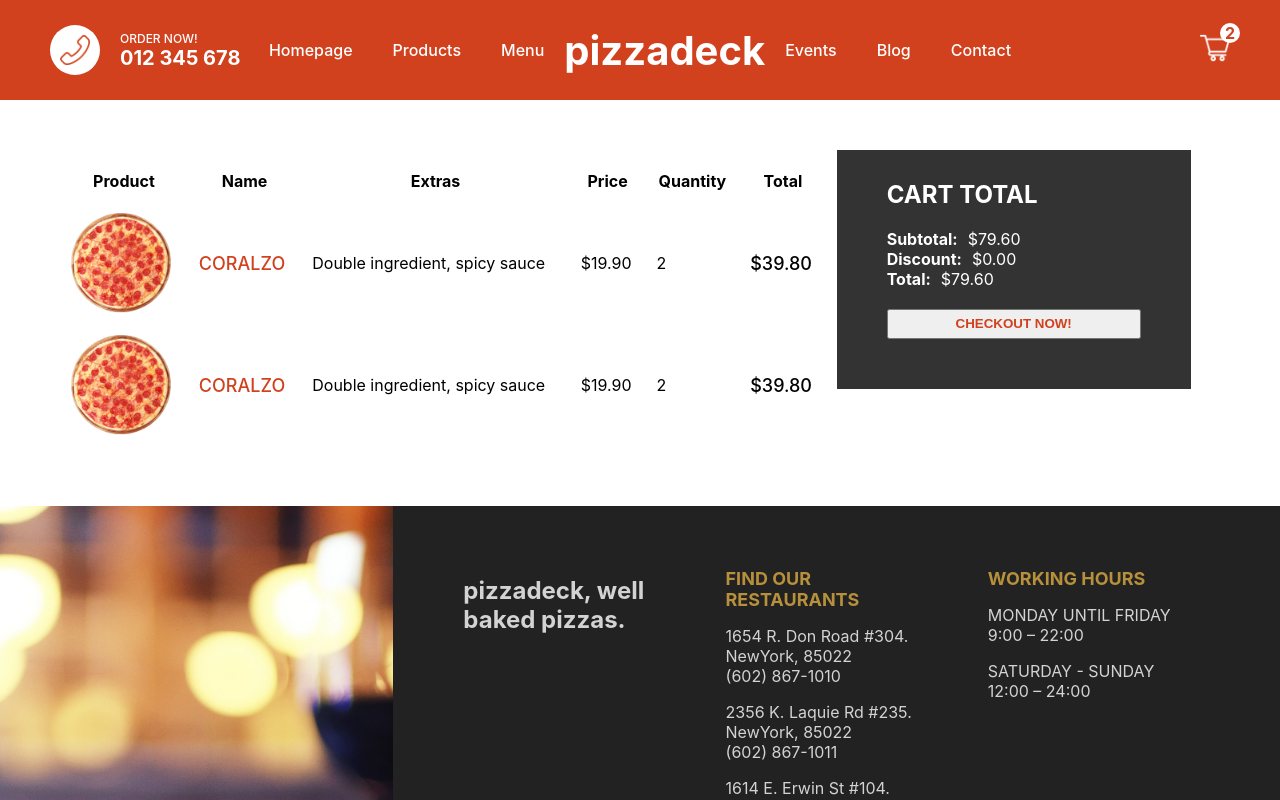
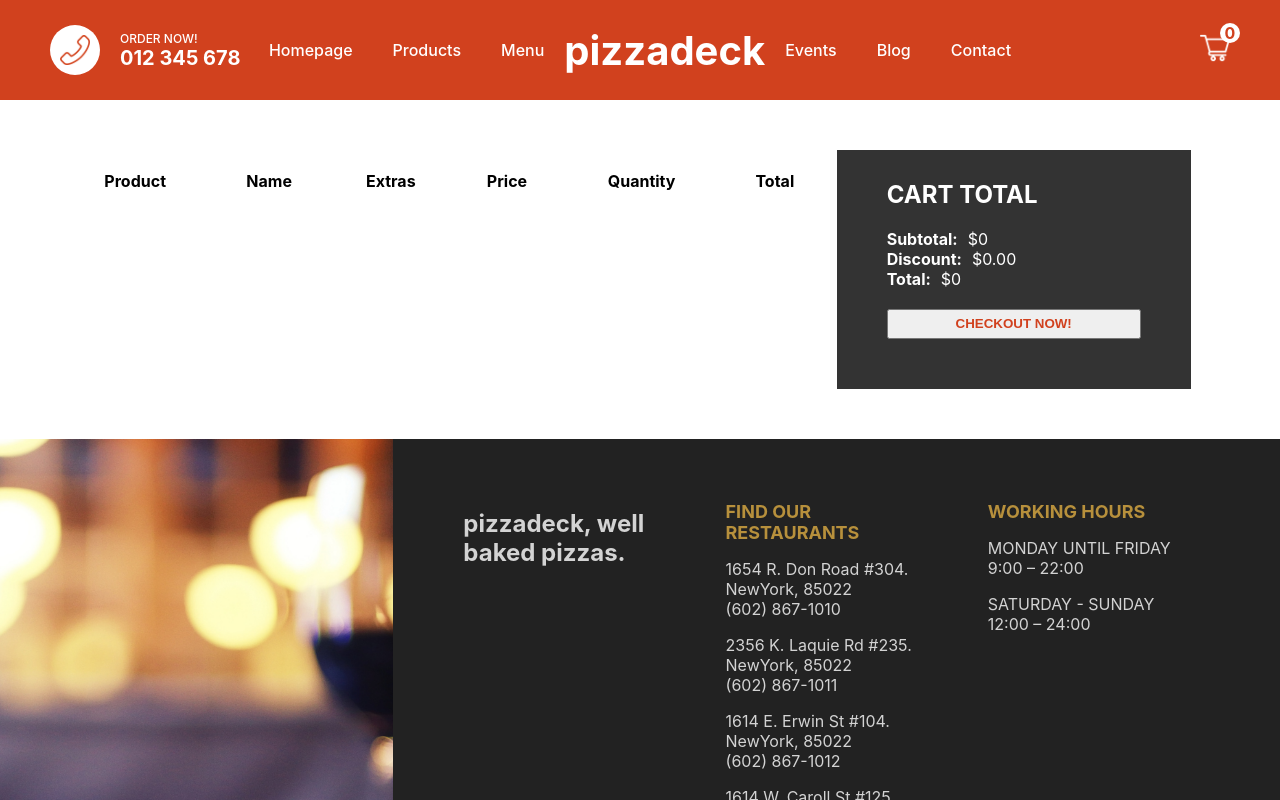
Before and after one commit to dhwajsharma/food-ordering-nextjs, a Next.js app: page /cart in a window 1280 px wide. Shown: the top 800 px of the page. Built offline with nearby package versions, Linux system fonts and the light colour scheme.

Commit message:
Implemented Redux

```diff
--- a/components/Navbar.jsx
+++ b/components/Navbar.jsx
@@ -1,7 +1,10 @@
 import Image from "next/image";
 import styles from "../styles/Navbar.module.css";
+import { useSelector } from "react-redux";
+import Link from "next/link";
 
 const Navbar = () => {
+  const quantity = useSelector((state) => state.cart.quantity);
   return (
     <div className={styles.container}>
       <div className={styles.item}>
@@ -24,12 +27,14 @@
           <li className={styles.listItem}>Contact</li>
         </ul>
       </div>
-      <div className={styles.item}>
-        <div className={styles.cart}>
-          <Image src="/img/cart.png" alt="" width="30px" height="30px" />
-          <div className={styles.counter}>2</div>
+      <Link href="/cart" passHref>
+        <div className={styles.item}>
+          <div style={{ cursor: "pointer" }} className={styles.cart}>
+            <Image src="/img/cart.png" alt="" width="30px" height="30px" />
+            <div className={styles.counter}>{quantity}</div>
+          </div>
         </div>
-      </div>
+      </Link>
     </div>
   );
 };
--- a/package.json
+++ b/package.json
@@ -8,11 +8,14 @@
     "lint": "next lint"
   },
   "dependencies": {
+    "@reduxjs/toolkit": "^1.8.0",
     "axios": "^0.26.1",
     "mongoose": "^6.1.5",
     "next": "12.0.7",
     "react": "17.0.2",
-    "react-dom": "17.0.2"
+    "react-dom": "17.0.2",
+    "react-redux": "^7.2.6",
+    "redux": "^4.1.2"
   },
   "devDependencies": {
     "eslint": "8.6.0",
--- a/pages/_app.js
+++ b/pages/_app.js
@@ -1,11 +1,15 @@
 import Layout from "../components/Layout";
 import "../styles/globals.css";
+import store from "../redux/store";
+import { Provider } from "react-redux";
 
 function MyApp({ Component, pageProps }) {
   return (
-    <Layout>
-      <Component {...pageProps} />
-    </Layout>
+    <Provider store={store}>
+      <Layout>
+        <Component {...pageProps} />
+      </Layout>
+    </Provider>
   );
 }
 
--- a/pages/cart.jsx
+++ b/pages/cart.jsx
@@ -1,7 +1,11 @@
 import styles from "../styles/Cart.module.css";
 import Image from "next/image";
+import { useDispatch, useSelector } from "react-redux";
 
 const Cart = () => {
+  const dispatch = useDispatch();
+  const cart = useSelector((state) => state.cart);
+
   return (
     <div className={styles.container}>
       <div className={styles.left}>
@@ -14,11 +18,12 @@
             <th>Quantity</th>
             <th>Total</th>
           </tr>
-          <tr className={styles.tr}>
+          {cart.products.map((product) => (
+            <tr className={styles.tr} key={product._id}>
               <td>
                 <div className={styles.imgContainer}>
                   <Image
-                  src="/img/pizza.png"
+                    src={product.img}
                     layout="fill"
                     objectFit="cover"
                     alt=""
@@ -26,65 +31,41 @@
                 </div>
               </td>
               <td>
-              <span className={styles.name}>CORALZO</span>
+                <span className={styles.name}>{product.title}</span>
               </td>
               <td>
                 <span className={styles.extras}>
-                Double ingredient, spicy sauce
+                  {product.extras.map((extra) => (
+                    <span key={extra._id}>{extra.text}, </span>
+                  ))}
                 </span>
               </td>
               <td>
-              <span className={styles.price}>$19.90</span>
+                <span className={styles.price}>${product.price}</span>
               </td>
               <td>
-              <span className={styles.quantity}>2</span>
+                <span className={styles.quantity}>{product.quantity}</span>
               </td>
               <td>
-              <span className={styles.total}>$39.80</span>
+                <span className={styles.total}>
+                  ${product.price * product.quantity}
+                </span>
               </td>
             </tr>
-          <tr className={styles.tr}>
-            <td>
-              <div className={styles.imgContainer}>
-                <Image
-                  src="/img/pizza.png"
-                  layout="fill"
-                  objectFit="cover"
-                  alt=""
-                />
-              </div>
-            </td>
-            <td>
-              <span className={styles.name}>CORALZO</span>
-            </td>
-            <td>
-              <span className={styles.extras}>
-                Double ingredient, spicy sauce
-              </span>
-            </td>
-            <td>
-              <span className={styles.price}>$19.90</span>
-            </td>
-            <td>
-              <span className={styles.quantity}>2</span>
-            </td>
-            <td>
-              <span className={styles.total}>$39.80</span>
-            </td>
-          </tr>
+          ))}
         </table>
       </div>
       <div className={styles.right}>
         <div className={styles.wrapper}>
           <h2 className={styles.title}>CART TOTAL</h2>
           <div className={styles.totalText}>
-            <b className={styles.totalTextTitle}>Subtotal:</b>$79.60
+            <b className={styles.totalTextTitle}>Subtotal:</b>${cart.total}
           </div>
           <div className={styles.totalText}>
             <b className={styles.totalTextTitle}>Discount:</b>$0.00
           </div>
           <div className={styles.totalText}>
-            <b className={styles.totalTextTitle}>Total:</b>$79.60
+            <b className={styles.totalTextTitle}>Total:</b>${cart.total}
           </div>
           <button className={styles.button}>CHECKOUT NOW!</button>
         </div>
--- /dev/null
+++ b/redux/cartSlice.js
@@ -0,0 +1,24 @@
+import { createSlice } from "@reduxjs/toolkit";
+
+const cartSlice = createSlice({
+  name: "cart",
+  initialState: {
+    products: [],
+    quantity: 0,
+    total: 0,
+  },
+
+  reducers: {
+    addProduct: (state, action) => {
+      state.products.push(action.payload);
+      state.quantity += 1;
+      state.total += action.payload.price * action.payload.quantity;
+    },
+    reset: (state) => {
+      state = initialState;
+    },
+  },
+});
+
+export const { addProduct, reset } = cartSlice.actions;
+export default cartSlice.reducer;
--- /dev/null
+++ b/redux/store.js
@@ -0,0 +1,8 @@
+import { configureStore } from "@reduxjs/toolkit";
+import cartReducer from "./cartSlice";
+
+export default configureStore({
+  reducer: {
+    cart: cartReducer,
+  },
+});
```
Also changed, not shown: components/PizzaCard.jsx (+4 -4 lines), pages/product/[id].jsx (+7 -0 lines), 1 other file (tests, documents, lock files or other folders). Lines whose indentation alone changed are shown as unchanged.
